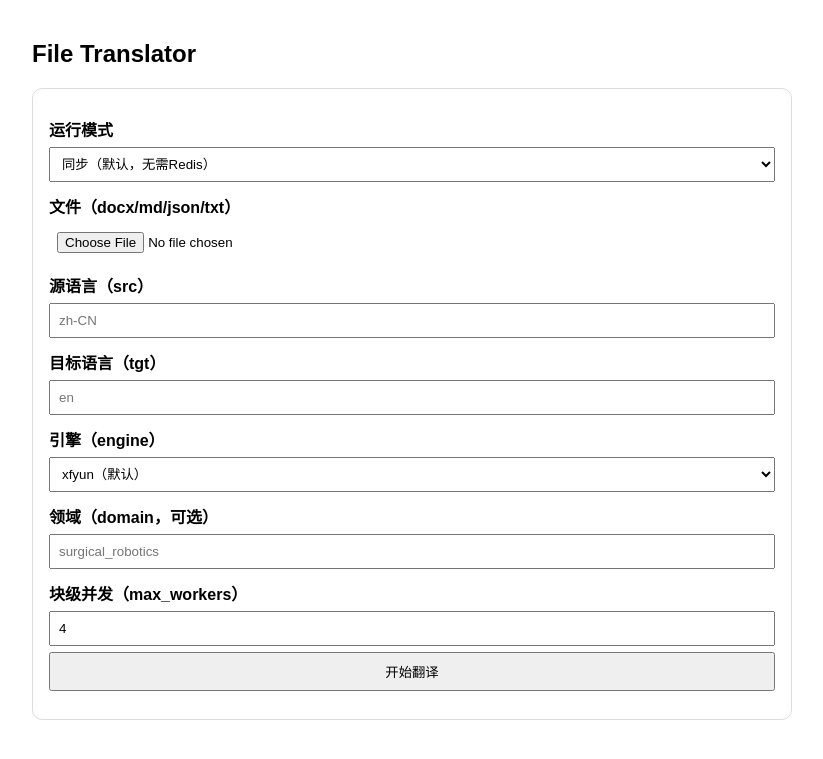
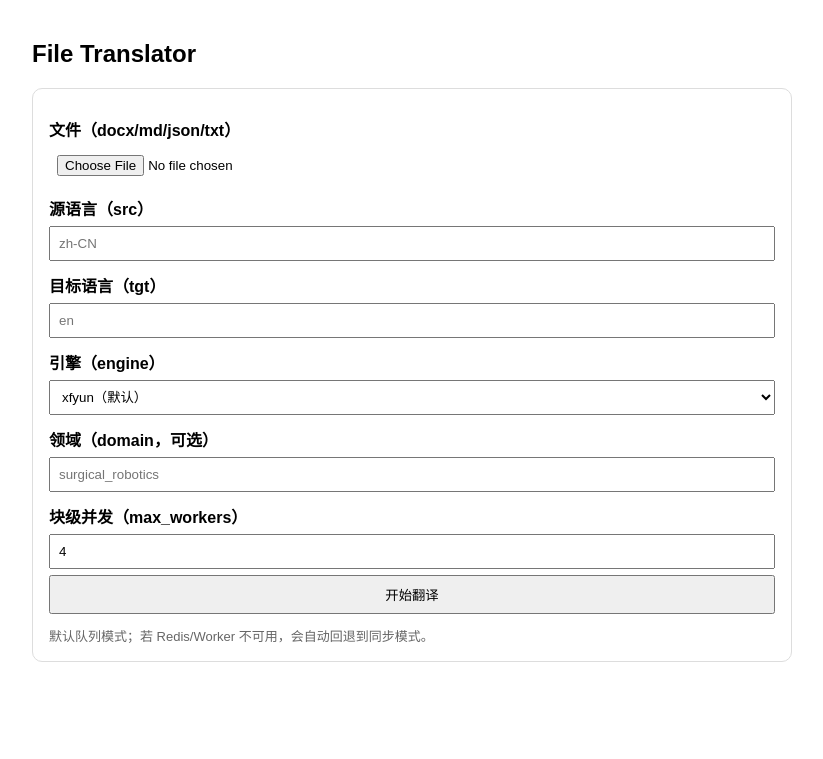
Before and after one commit to syz007110/randomTranslate, a FastAPI app: page / in a window 1280 px wide. Shown: the top 759 px of the page, without its empty margins (228-1051 px from the left). Run offline with FastAPI, Linux system fonts and the light colour scheme.

Commit message:
feat(ui): default queue mode with automatic sync fallback

```diff
--- a/src/file_translator/templates/index.html
+++ b/src/file_translator/templates/index.html
@@ -18,12 +18,6 @@
     <h2>File Translator</h2>
     <div class="card">
       <form id="taskForm">
-        <label>运行模式</label>
-        <select name="run_mode" id="run_mode">
-          <option value="sync" selected>同步（默认，无需Redis）</option>
-          <option value="queue">队列（Redis + Worker）</option>
-        </select>
-
         <label>文件（docx/md/json/txt）</label>
         <input type="file" name="file" required />
 
@@ -48,46 +42,34 @@
 
         <button type="submit">开始翻译</button>
       </form>
-      <div id="status" class="hint"></div>
+      <div id="status" class="hint">默认队列模式；若 Redis/Worker 不可用，会自动回退到同步模式。</div>
     </div>
 
     <script>
       const form = document.getElementById('taskForm');
       const statusDiv = document.getElementById('status');
 
-      form.addEventListener('submit', async (e) => {
-        e.preventDefault();
-        const fd = new FormData(form);
-        const mode = fd.get('run_mode');
-        fd.delete('run_mode');
-
-        if (mode === 'sync') {
-          statusDiv.textContent = '同步翻译中...';
-          const resp = await fetch('/translate', { method: 'POST', body: fd });
-          if (!resp.ok) {
-            statusDiv.textContent = '同步翻译失败';
-            return;
-          }
+      async function downloadFromResponse(resp) {
         const blob = await resp.blob();
-          const fileName = (resp.headers.get('content-disposition') || '').split('filename=')[1]?.replaceAll('"','') || 'translated_output';
+        const cd = resp.headers.get('content-disposition') || '';
+        const fileName = cd.includes('filename=') ? cd.split('filename=')[1].replaceAll('"','') : 'translated_output';
         const a = document.createElement('a');
         a.href = URL.createObjectURL(blob);
         a.download = fileName;
         document.body.appendChild(a);
         a.click();
         a.remove();
-          statusDiv.textContent = '同步翻译完成，已开始下载。';
-          return;
       }
 
+      form.addEventListener('submit', async (e) => {
+        e.preventDefault();
+        const fd = new FormData(form);
+
+        // 1) try queue mode first
         statusDiv.textContent = '队列任务提交中...';
+        try {
           const resp = await fetch('/api/tasks', { method: 'POST', body: fd });
-        if (!resp.ok) {
-          const text = await resp.text();
-          statusDiv.textContent = `队列任务提交失败：${text}`;
-          return;
-        }
-
+          if (resp.ok) {
             const data = await resp.json();
             const taskId = data.task_id;
             statusDiv.textContent = `任务已提交: ${taskId}`;
@@ -105,6 +87,22 @@
                 statusDiv.textContent = `任务失败: ${s.error || 'unknown error'}`;
               }
             }, 1500);
+            return;
+          }
+        } catch (_) {
+          // fall through
+        }
+
+        // 2) fallback to sync mode
+        statusDiv.textContent = '队列不可用，自动切换同步模式...';
+        const syncResp = await fetch('/translate', { method: 'POST', body: fd });
+        if (!syncResp.ok) {
+          const t = await syncResp.text();
+          statusDiv.textContent = `同步翻译失败：${t}`;
+          return;
+        }
+        await downloadFromResponse(syncResp);
+        statusDiv.textContent = '同步翻译完成，已开始下载。';
       });
     </script>
   </body>
```
Also changed, not shown: README.md. Lines whose indentation alone changed are shown as unchanged.
